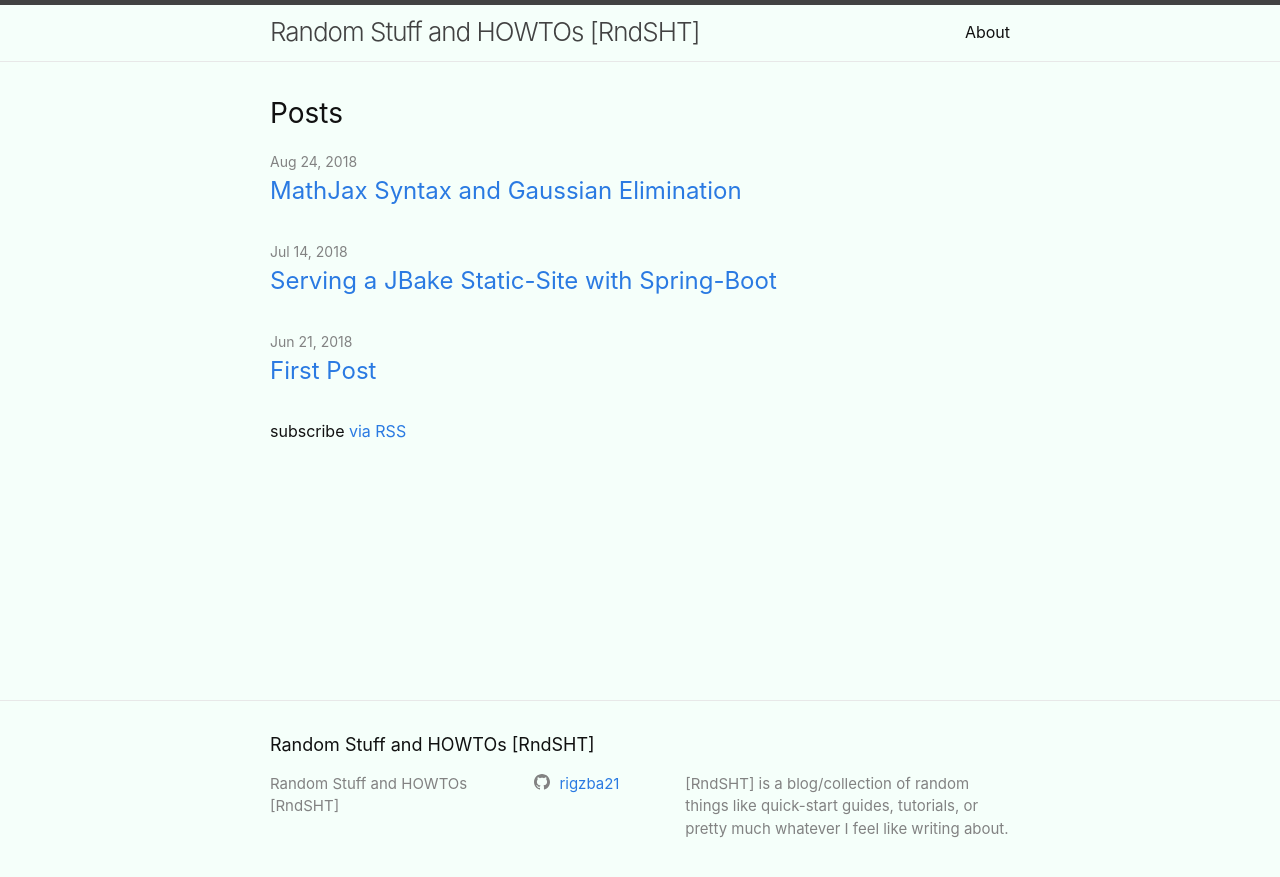
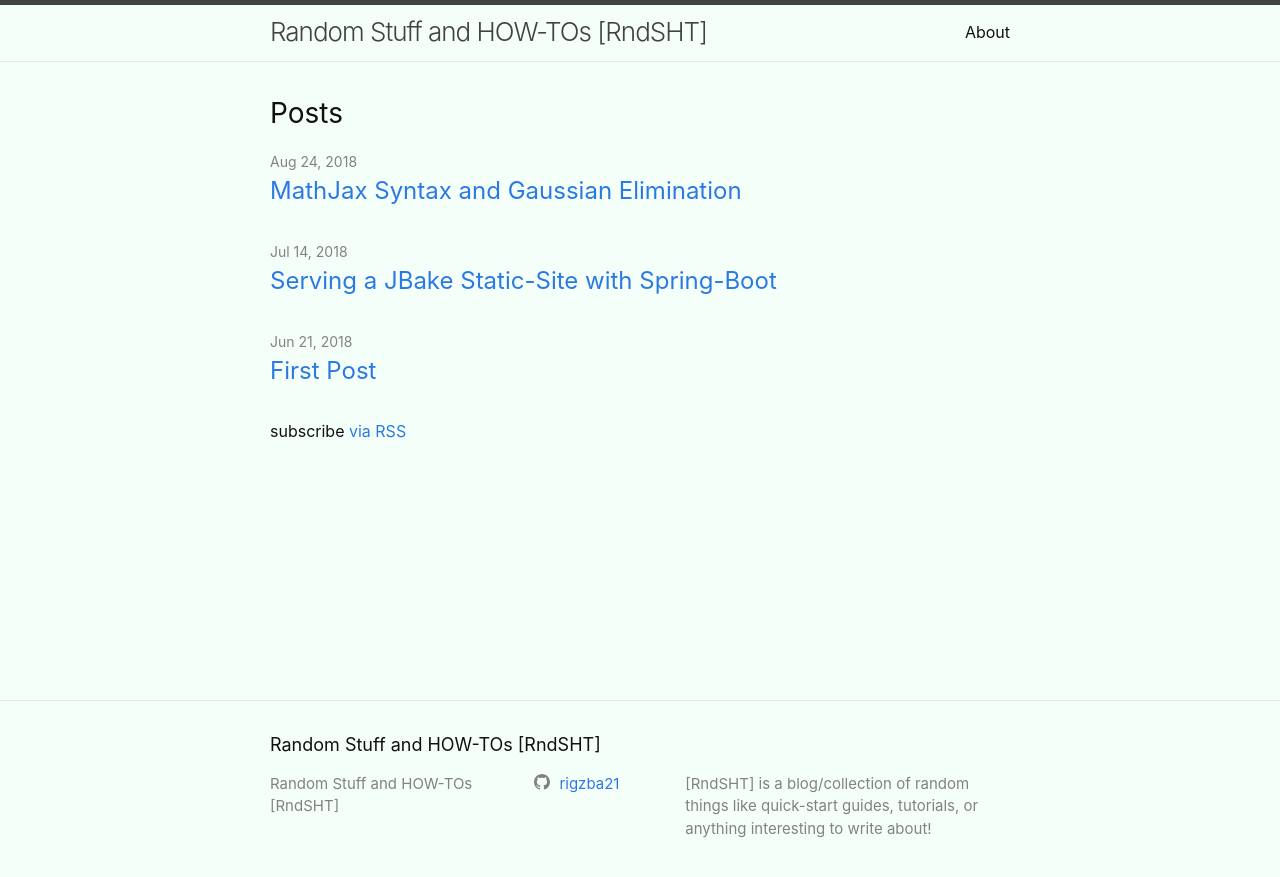
Before and after one commit to rigzba21/rigzba21.github.io, a Jekyll site: the page built from index.md, in a window 1280 px wide. Shown: the top 877 px of the page. Built offline with Jekyll 4.4.1, drawn with Linux system fonts in a browser that asks for light colours.

Commit message:
updated title/description.

```diff
--- a/_config.yml
+++ b/_config.yml
@@ -13,11 +13,11 @@
 # you will see them accessed via {{ site.title }}, {{ site.email }}, and so on.
 # You can create any custom variable you would like, and they will be accessible
 # in the templates via {{ site.myvariable }}.
-title: Random Stuff and HOWTOs [RndSHT]
+title: Random Stuff and HOW-TOs [RndSHT]
 
 description: >- # this means to ignore newlines until "baseurl:"
   [RndSHT] is a blog/collection of random things like quick-start guides, tutorials,
-  or pretty much whatever I feel like writing about.
+  or anything interesting to write about!
 baseurl: "/" # the subpath of your site, e.g. /blog
 url: "https://rigzba21.github.io/index.html" # the base hostname & protocol for your site, e.g. http://example.com
 github_username: rigzba21
```
